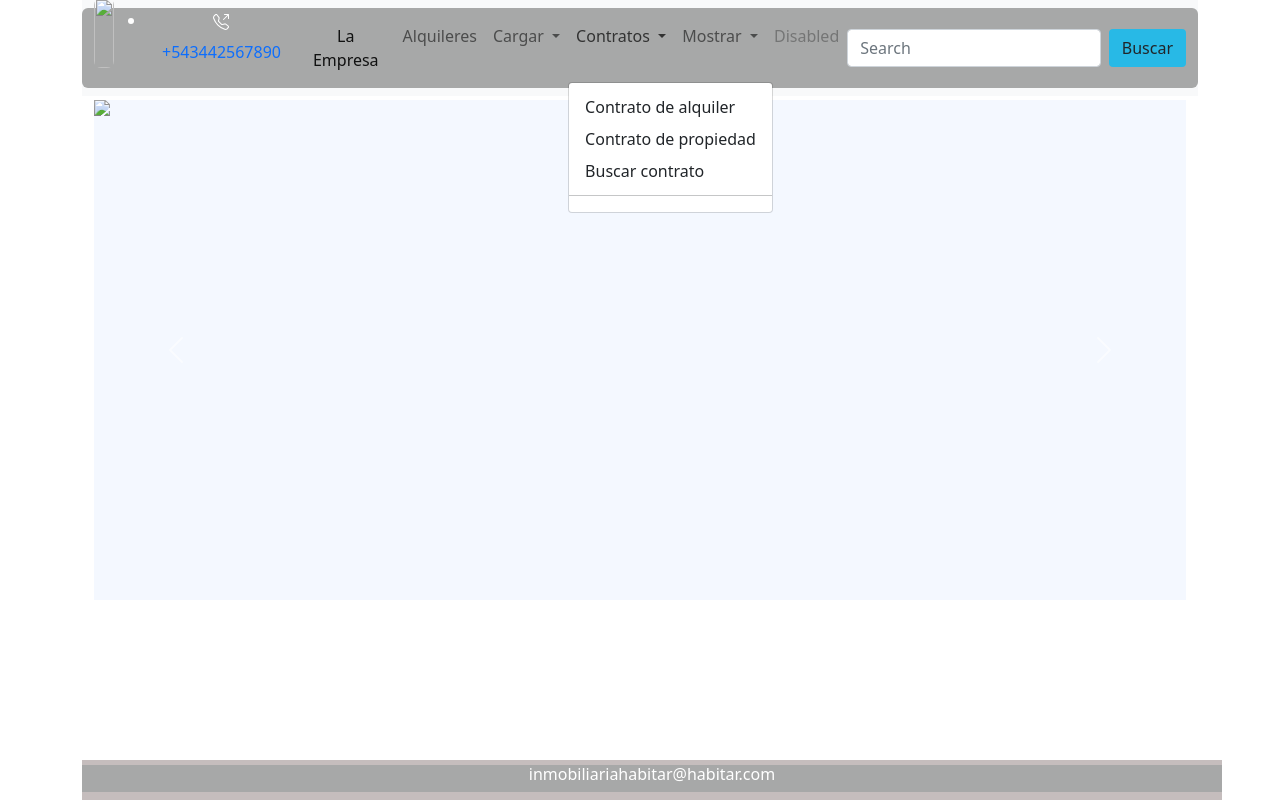
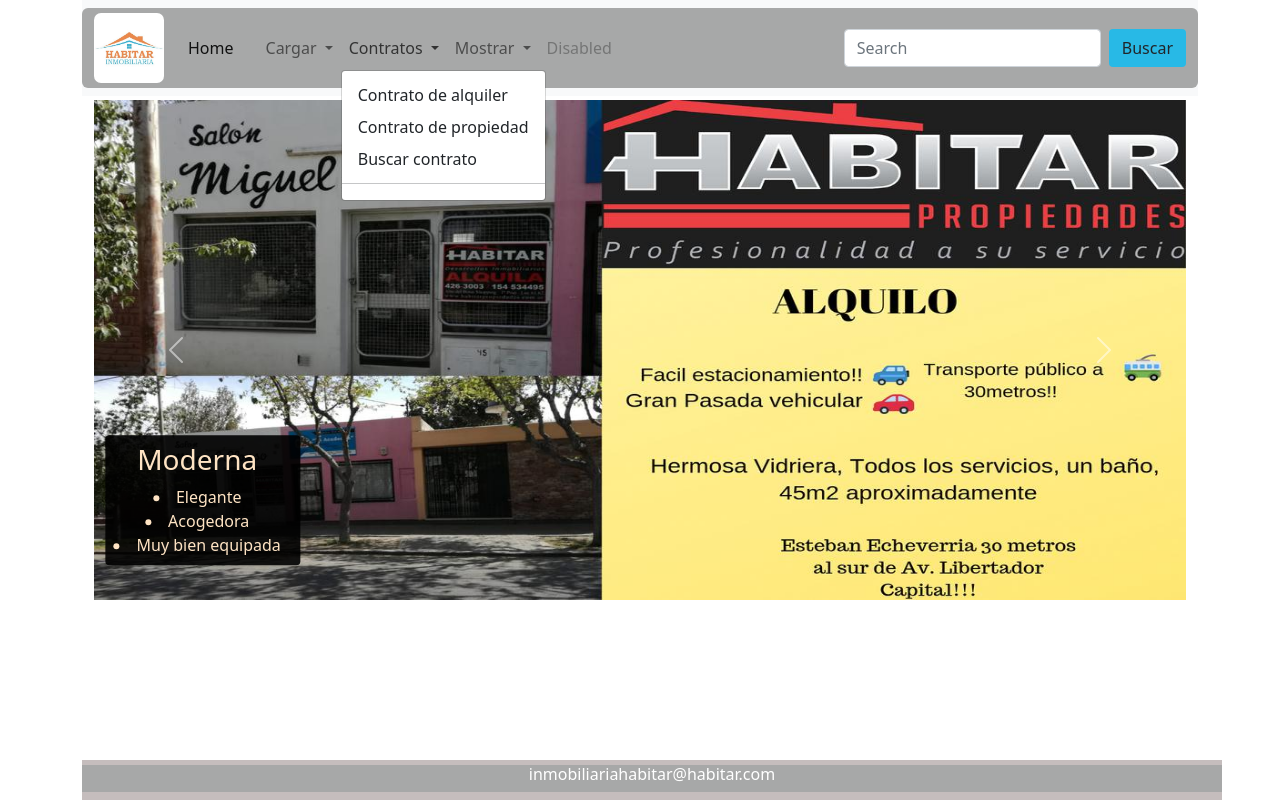
Before and after one commit to MRobertaMendoza/INMOBILIARIA_HABITA, a plain HTML site: page index.html in a window 1280 px wide. Both pictures are taken after a click on the button "Contratos". Drawn offline with Linux system fonts and the light colour scheme.

Commit message:
conecte algunas imagenes

```diff
--- a/index.html
+++ b/index.html
@@ -2,42 +2,31 @@
 <html lang="en">
 <head>
     <meta charset="UTF-8">
-    <title>Habitar Propiedades</title>
+    <title>Mi pagina</title>
     <meta name="viewport" content="width=device-width, user-scalable=no, initial-scale=1.0, maximun-scale=1.0, minimun-scale=1.0">
     <link rel="stylesheet" href="css/bootstrap.min.css">
     <link rel="stylesheet" href="style.css">
 </head>
 <body class="container">
     <header>
+      <nav>
+
+      </nav>
         <nav class="navbar navbar-expand-lg navbar-light bg-light">
-            <div class="container-fluid" id="barSup" >
-              <div style="">
-              <img src="img/locales/logo_2.jpg" alt="" class="d-block w-100"  id="logo">
-                  <a class="navbar-brand" href="index.html"></a>
-              </div>
+            <div class="container-fluid" id="barSup">
+              <img src="img/habitar.jpg" alt="" id="logo">
+              <a class="navbar-brand" href="index.html"></a>
               <button class="navbar-toggler" type="button" data-bs-toggle="collapse" data-bs-target="#navbarSupportedContent" aria-controls="navbarSupportedContent" aria-expanded="false" aria-label="Toggle navigation">
-                <span class="navbar-toggler-icon"></span>
+                <span class="navbar-toggler-icon">home</span>
               </button>
               <div class="collapse navbar-collapse" id="navbarSupportedContent">
-                <ul>
-                    <li class="nav-item">
-                      <span>
-                        <svg xmlns="http://www.w3.org/2000/svg" width="16" height="16" fill="currentColor" class="bi bi-telephone-outbound" viewBox="0 0 16 16">
-  <path d="M3.654 1.328a.678.678 0 0 0-1.015-.063L1.605 2.3c-.483.484-.661 1.169-.45 1.77a17.568 17.568 0 0 0 4.168 6.608 17.569 17.569 0 0 0 6.608 4.168c.601.211 1.286.033 1.77-.45l1.034-1.034a.678.678 0 0 0-.063-1.015l-2.307-1.794a.678.678 0 0 0-.58-.122l-2.19.547a1.745 1.745 0 0 1-1.657-.459L5.482 8.062a1.745 1.745 0 0 1-.46-1.657l.548-2.19a.678.678 0 0 0-.122-.58L3.654 1.328zM1.884.511a1.745 1.745 0 0 1 2.612.163L6.29 2.98c.329.423.445.974.315 1.494l-.547 2.19a.678.678 0 0 0 .178.643l2.457 2.457a.678.678 0 0 0 .644.178l2.189-.547a1.745 1.745 0 0 1 1.494.315l2.306 1.794c.829.645.905 1.87.163 2.611l-1.034 1.034c-.74.74-1.846 1.065-2.877.702a18.634 18.634 0 0 1-7.01-4.42 18.634 18.634 0 0 1-4.42-7.009c-.362-1.03-.037-2.137.703-2.877L1.885.511zM11 .5a.5.5 0 0 1 .5-.5h4a.5.5 0 0 1 .5.5v4a.5.5 0 0 1-1 0V1.707l-4.146 4.147a.5.5 0 0 1-.708-.708L14.293 1H11.5a.5.5 0 0 1-.5-.5z"/>
-</svg>
-                      </span>
-                    <a class="nav-link " href="#">+543442567890</a>
-                  </li>
-                </ul>
                 <ul class="navbar-nav me-auto mb-2 mb-lg-0">
                   <li class="nav-item">
-                    <a class="nav-link active" aria-current="page" href="index.html">La Empresa</a>
+                    <a class="nav-link active" aria-current="page" href="index.html">Home</a>
                   </li>
                   <li class="nav-item">
-                    <a class="nav-link" href="#">Alquileres</a>
+                    <a class="nav-link" href="#"></a>
                   </li>
-                   </li>
-
                   <li class="nav-item dropdown">
                     <a class="nav-link dropdown-toggle" href="#" id="navbarDropdown" role="button" data-bs-toggle="dropdown" aria-expanded="false">
                       Cargar
@@ -55,7 +44,7 @@
                       Contratos
                     </a>
                     <ul class="dropdown-menu" aria-labelledby="navbarDropdown">
-                      <li><a class="dropdown-item" href="#">Contrato de alquiler</a></li>
+                      <li><a class="dropdown-item" href="contratoAlquiler.html">Contrato de alquiler</a></li>
                       <li><a class="dropdown-item" href="#">Contrato de propiedad</a></li>
                        <li><a class="dropdown-item" href="#">Buscar contrato</a></li>
                        <li><hr class="dropdown-divider"></li>
@@ -94,30 +83,46 @@
             <div id="carouselExampleControls" class="carousel slide" data-bs-ride="carousel">
                 <div class="carousel-inner" id="contImgSlider">
                   <div class="carousel-item active" id="contImag">
-                      <img src="img/locales/1.jpg" class="d-block w-100" id="image1" alt="...">
-
+                      <img src="img/1.jpg" class="d-block w-100" id="image1" alt="...">
+                      <div id="descripCasa"><h3>Clasica</h3>
+                        <li>Comoda</li>
+                        <li>Segura</li>
+                        <li>Bien equipada</li>
+                      </div>
                   </div>
                   <div class="carousel-item">
-                    <img src="img/locales/6.jpg" class="d-block w-100 " id="image1" alt="...">
-
-
+                    <img src="img/2.jpg" class="d-block w-100" id="image1" alt="...">
+                    <div id="descripCasa"><h3>Moderna</h3>
+                      <li>Elegante</li>
+                      <li>Acogedora</li>
+                      <li>Muy bien equipada</li>
+                    </div>
                   </div>
                   <div class="carousel-item">
-                    <img src="img/locales/4.jpg" class="d-block w-100 " id="image1" alt="...">
-
-
+                    <img src="img/3.jpg" class="d-block w-100" id="image1" alt="...">
+                    <div id="descripCasa"><h3>Rustica</h3>
+                      <li>Unica</li>
+                      <li>Vanguardista</li>
+                      <li>Ideal</li>
+                    </div>
                   </div>
                   <div class="carousel-item">
-                    <img src="img/locales/3.jpg" class="d-block w-100 " id="image1" alt="...">
-
-
+                    <img src="img/4.jpg" class="d-block w-100" id="image1" alt="...">
+                    <div id="descripCasa"><h3>Rustica</h3>
+                      <li>Unica</li>
+                      <li>Vanguardista</li>
+                      <li>Ideal</li>
+                    </div>
                   </div>
                   <div class="carousel-item">
-                    <img src="img/locales/2.jpg" class="d-block w-100" id="image1" alt="...">
-
-
+                    <img src="img/5.jpg" class="d-block w-100" id="image1" alt="...">
+                    <div id="descripCasa"><h3>Rustica</h3>
+                      <li>Unica</li>
+                      <li>Vanguardista</li>
+                      <li>Ideal</li>
+                    </div>
+                  </div>
                 </div>
-
                 <button class="carousel-control-prev" type="button" data-bs-target="#carouselExampleControls" data-bs-slide="prev">
                   <span class="carousel-control-prev-icon" aria-hidden="true"></span>
                   <span class="visually-hidden">Previous</span>
@@ -129,8 +134,7 @@
               </div>
 
         </article>
-
-     </section>
+    </section>
 
     <footer class="container">
         <div class="main row">
```
